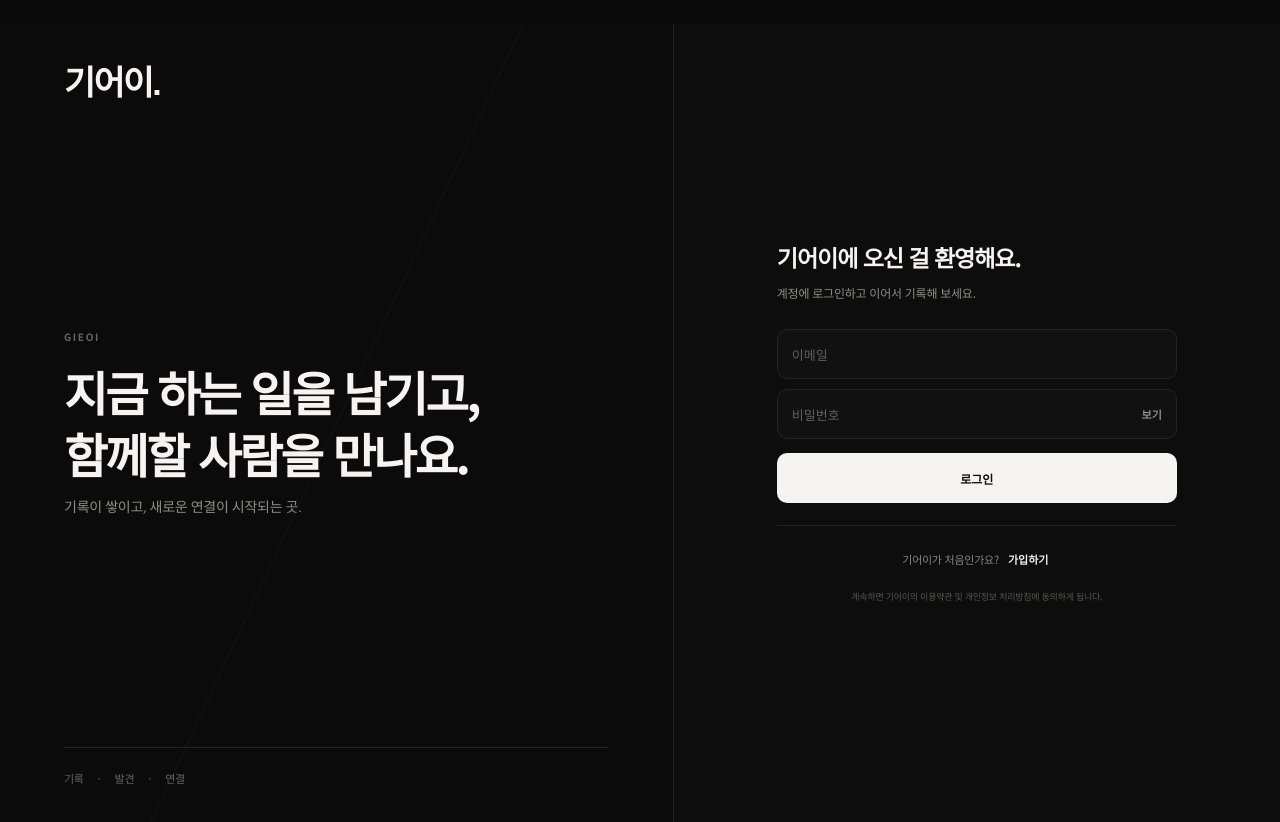
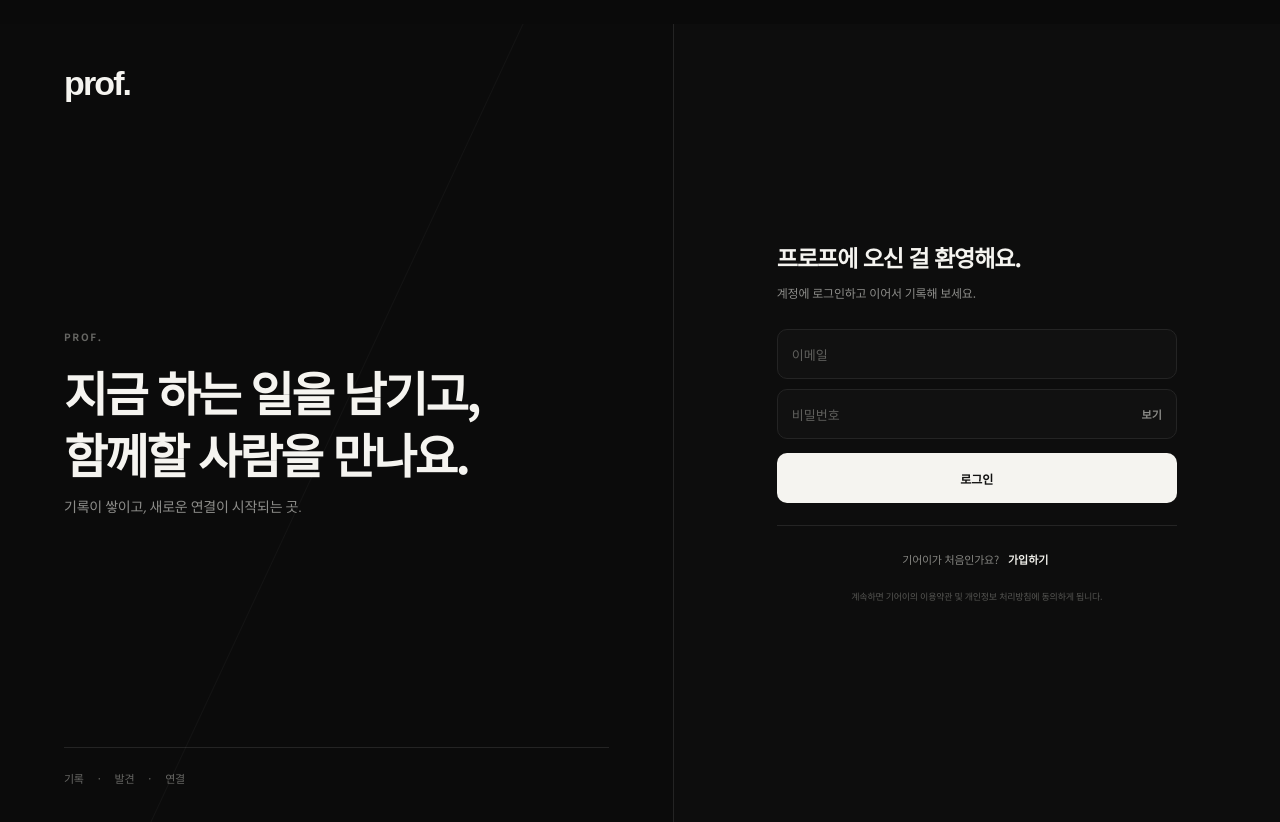
Before and after one commit to jangsang1214/gieoi_business_model, a Next.js app: page /login in a window 1280 px wide. Shown: the top 822 px of the page. Built offline with nearby package versions, Linux system fonts and the light colour scheme; no server answers.

Commit message:
brand: adopt prof. wordmark and app title

```diff
--- a/src/app/login/page.tsx
+++ b/src/app/login/page.tsx
@@ -9,10 +9,10 @@ export default async function LoginPage() {
 
   return (
     <main className="login-shell login-shell-v16">
-      <section className="login-story login-story-v16" aria-label="기어이 소개">
-        <div className="login-brand">기어이.</div>
+      <section className="login-story login-story-v16" aria-label="prof. 소개">
+        <div className="login-brand">prof.</div>
         <div className="login-copy login-copy-v16">
-          <span className="eyebrow">GIEOI</span>
+          <span className="eyebrow">PROF.</span>
           <h1>지금 하는 일을 남기고,<br/>함께할 사람을 만나요.</h1>
           <p>기록이 쌓이고, 새로운 연결이 시작되는 곳.</p>
         </div>
@@ -24,9 +24,9 @@ export default async function LoginPage() {
 
       <section className="login-entry login-entry-v16">
         <div className="login-entry-inner">
-          <div className="login-mobile-brand">기어이.</div>
+          <div className="login-mobile-brand">prof.</div>
           <div className="login-entry-head login-entry-head-v16">
-            <h2>기어이에 오신 걸 환영해요.</h2>
+            <h2>프로프에 오신 걸 환영해요.</h2>
             <p>계정에 로그인하고 이어서 기록해 보세요.</p>
           </div>
           <LoginForm />
```
